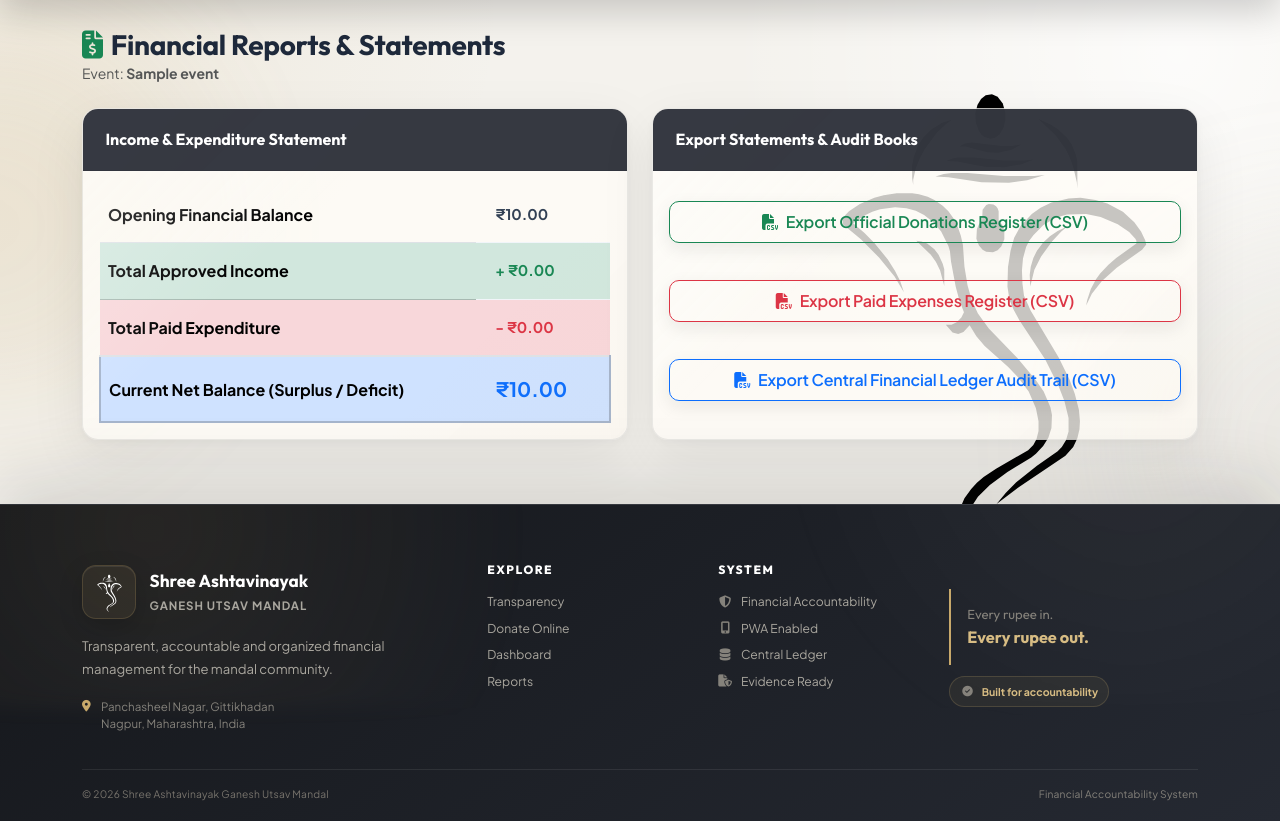
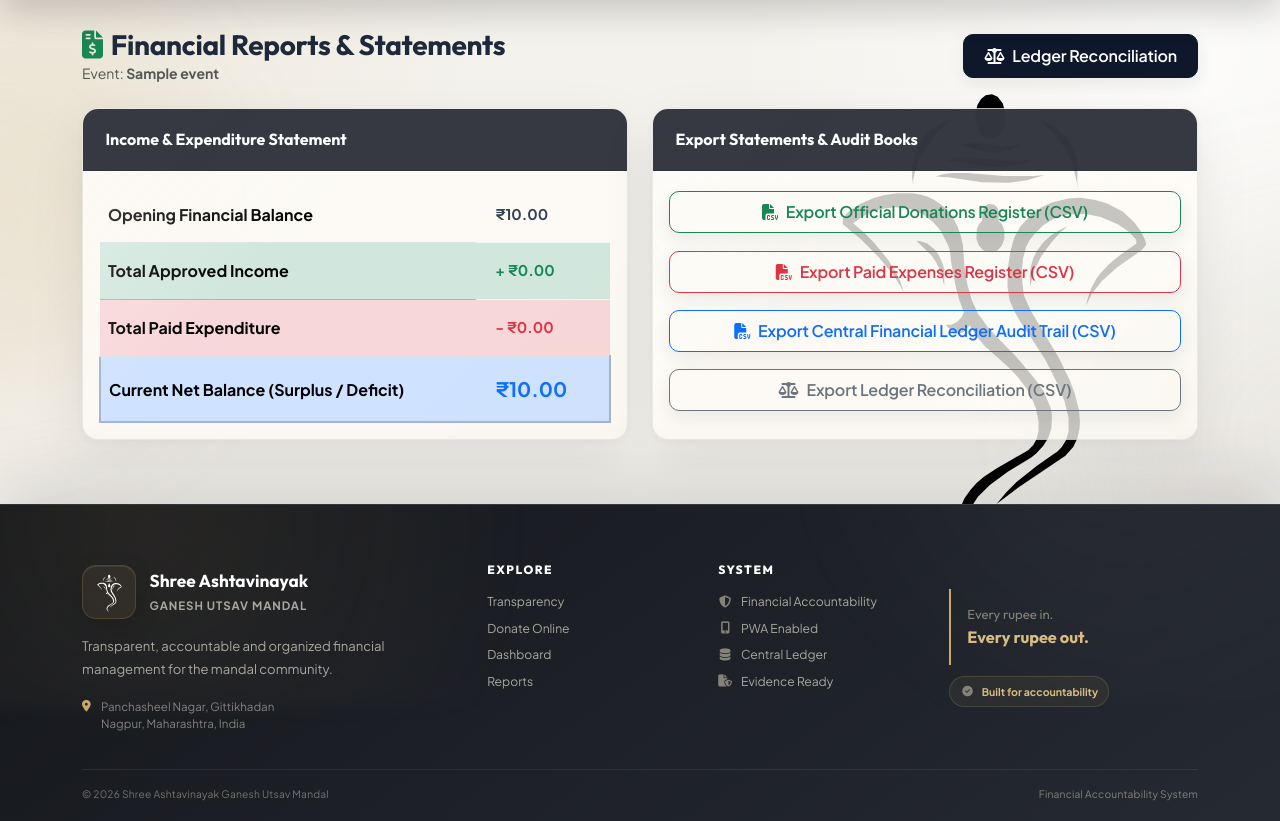
Before and after one commit to 1Y20ash/MandalFinance, a Flask app: page /reports/ in a window 1280 px wide. Shown: the part 72-893 px from the top of the page. Run offline with Flask 3, Linux system fonts and the light colour scheme; a user stored in the database is signed in; tables that the repository leaves empty hold one stand-in row (values such as "Sample post"); data that the repository does not hold is empty.

Commit message:
feat(phase13): link reconciliation from financial reports

```diff
--- a/app/templates/reports/index.html
+++ b/app/templates/reports/index.html
@@ -2,15 +2,15 @@
 {% block title %}Reports - Ashtavinayak Mandal{% endblock %}
 
 {% block content %}
-<div class="d-flex justify-content-between align-items-center mb-4">
+<div class="d-flex flex-wrap justify-content-between align-items-center gap-3 mb-4">
     <div>
         <h3 class="fw-bold mb-0"><i class="fa-solid fa-file-invoice-dollar me-2 text-success"></i>Financial Reports & Statements</h3>
         <p class="text-muted small mb-0">Event: <strong>{{ active_event.title if active_event else 'All Events' }}</strong></p>
     </div>
+    <a href="{{ url_for('reports.reconciliation') }}" class="btn btn-primary"><i class="fa-solid fa-scale-balanced me-2"></i>Ledger Reconciliation</a>
 </div>
 
 <div class="row g-4 mb-4">
-    <!-- Income & Expenditure Summary Statement -->
     <div class="col-md-6">
         <div class="card shadow-sm border-0 h-100">
             <div class="card-header bg-dark text-white fw-bold">Income & Expenditure Statement</div>
@@ -25,7 +25,6 @@
         </div>
     </div>
 
-    <!-- Export Actions -->
     <div class="col-md-6">
         <div class="card shadow-sm border-0 h-100">
             <div class="card-header bg-dark text-white fw-bold">Export Statements & Audit Books</div>
@@ -33,6 +32,7 @@
                 <a href="{{ url_for('reports.export_csv', report_type='donations') }}" class="btn btn-outline-success mb-2 py-2"><i class="fa-solid fa-file-csv me-2"></i>Export Official Donations Register (CSV)</a>
                 <a href="{{ url_for('reports.export_csv', report_type='expenses') }}" class="btn btn-outline-danger mb-2 py-2"><i class="fa-solid fa-file-csv me-2"></i>Export Paid Expenses Register (CSV)</a>
                 <a href="{{ url_for('reports.export_csv', report_type='ledger') }}" class="btn btn-outline-primary mb-2 py-2"><i class="fa-solid fa-file-csv me-2"></i>Export Central Financial Ledger Audit Trail (CSV)</a>
+                <a href="{{ url_for('reports.export_csv', report_type='reconciliation') }}" class="btn btn-outline-secondary mb-2 py-2"><i class="fa-solid fa-scale-balanced me-2"></i>Export Ledger Reconciliation (CSV)</a>
             </div>
         </div>
     </div>
```
